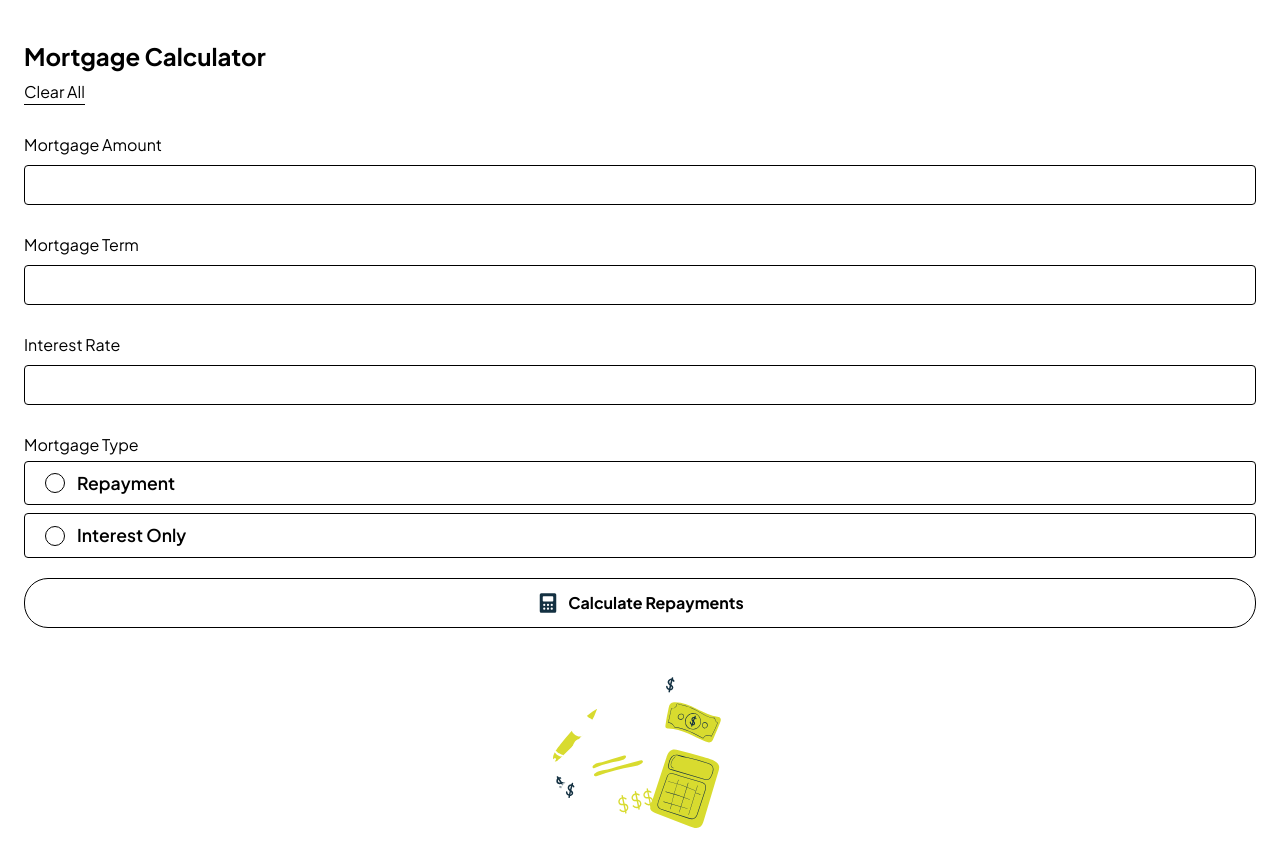
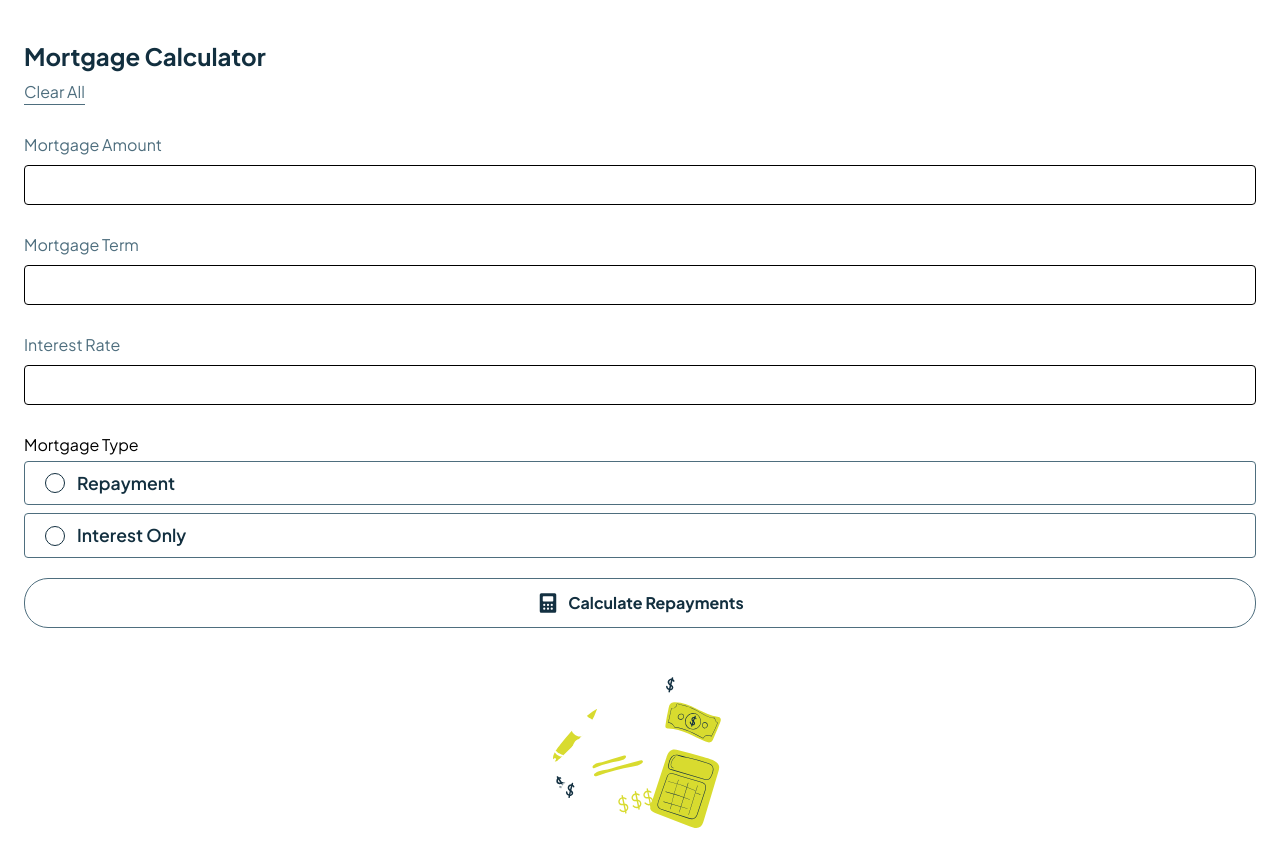
Before and after one commit to dunt21/mortgage-repayment-calculator-main, a website: page index.html in a window 1280 px wide. Shown: the top 851 px of the page. Drawn offline with Linux system fonts and the light colour scheme.

Commit message:
Enhance styling for mortgage calculator components with new color classes

```diff
--- a/index.html
+++ b/index.html
@@ -27,20 +27,22 @@
     <link rel="stylesheet" href="./src/output.css" />
   </head>
   <body class="font-[PlusJakartaSans] my-10 px-6 w-[100%] h-screen">
-    <h2 class="font-bold text-2xl mb-2">Mortgage Calculator</h2>
-    <button class="border-b">Clear All</button>
+    <h2 class="font-bold text-2xl mb-2 p-color deep-color">
+      Mortgage Calculator
+    </h2>
+    <button class="p-color border-b">Clear All</button>
 
     <form class="my-7">
       <section>
-        <p class="mb-2">Mortgage Amount</p>
+        <p class="mb-2 p-color">Mortgage Amount</p>
         <input type="number" class="border rounded-sm w-full h-10 mb-7" />
       </section>
       <section>
-        <p class="mb-2">Mortgage Term</p>
+        <p class="mb-2 p-color">Mortgage Term</p>
         <input type="number" class="border rounded-sm w-full h-10 mb-7" />
       </section>
       <section>
-        <p class="mb-2">Interest Rate</p>
+        <p class="mb-2 p-color">Interest Rate</p>
         <input type="number" class="border rounded-sm w-full h-10 mb-7" />
       </section>
 
@@ -48,7 +50,7 @@
         <p class="mb-1">Mortgage Type</p>
         <div class="flex flex-col">
           <label
-            class="border py-2 px-5 mb-2 rounded-sm inline-flex items-center gap-3 font-semibold text-[1.1rem]"
+            class="deep-color border py-2 px-5 mb-2 rounded-sm inline-flex items-center gap-3 font-semibold text-[1.1rem]"
           >
             <input
               type="checkbox"
@@ -60,7 +62,7 @@
             Repayment</label
           >
           <label
-            class="border py-2 px-5 mb-5 rounded-sm inline-flex items-center gap-3 font-semibold text-[1.1rem]"
+            class="deep-color border py-2 px-5 mb-5 rounded-sm inline-flex items-center gap-3 font-semibold text-[1.1rem]"
           >
             <input
               type="checkbox"
@@ -74,7 +76,7 @@
       </section>
 
       <button
-        class="w-full text-center justify-center border px-10 py-3 rounded-3xl font-bold inline-flex gap-2"
+        class="deep-color w-full text-center justify-center border px-10 py-3 rounded-3xl font-bold inline-flex gap-2"
       >
         <img src="./assets/images/icon-calculator.svg" />
         Calculate Repayments
@@ -87,7 +89,7 @@
     >
       <img src="./assets/images/illustration-empty.svg" />
       <h2 class="font-bold text-2xl">Results shown here</h2>
-      <p>
+      <p class="p-color">
         Complete the form and click “calculate repayments” to see what your
         monthly repayments would be.
       </p>
--- a/src/input.css
+++ b/src/input.css
@@ -4,3 +4,12 @@
   src: url("../assets/fonts/PlusJakartaSans-VariableFont_wght.ttf"),
     url("../assets/fonts/PlusJakartaSans-Italic-VariableFont_wght.ttf");
 }
+
+.p-color {
+  color: hsl(200, 24%, 40%);
+}
+
+.deep-color {
+  color: hsl(202, 55%, 16%);
+  border-color: hsl(200, 24%, 40%);
+}
```
Also changed, not shown: src/output.css.
